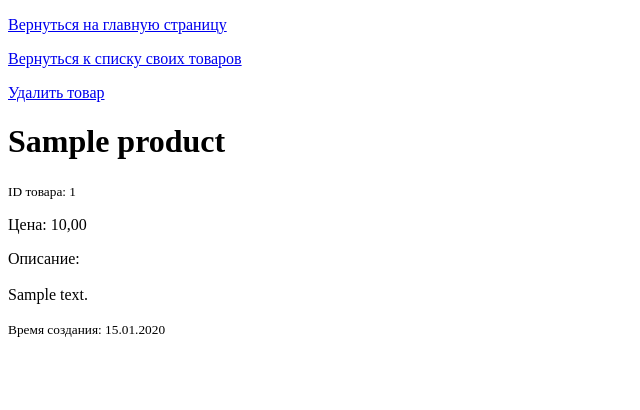
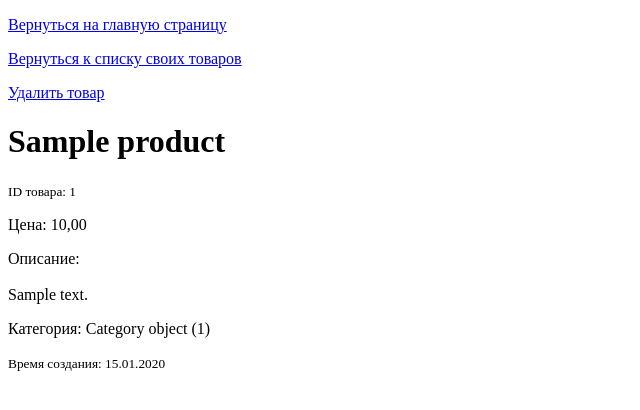
Before and after one commit to bulatsabirow/sabirov_itis_django2k_11100, a Django app: page /product/1 in a window 1280 px wide. Shown: the top 410 px of the page, without its empty margins (0-640 px from the left). Run offline with Django 4.2, Linux system fonts and the light colour scheme; a user stored in the database is signed in; tables that the repository leaves empty hold one stand-in row (values such as "Sample post").

Commit message:
update product view

```diff
--- a/web/templates/web/product.html
+++ b/web/templates/web/product.html
@@ -16,12 +16,21 @@
     {% endif %}
     <h1>{{ product.name }}</h1>
     <p><small>ID товара: {{ product.id }}</small></p>
+    {% if not product.photo %}
+        <p><b>Нет фото</b></p>
+        <br>
+    {% endif %}
     {% if product.count <= 0 %}
         <p><b>Товар отсутствует в продаже</b></p>
     {% else %}
         <p>Цена: {{ product.price }}</p>
     {% endif %}
-    <p>Описание: <br><br>{{ product.description }}</p>
+    <p>Описание: <br><br>{{ product.description }}<br></p>
+    <p>Категория:
+        {% if product.category %}
+            {{ product.category|default_if_none:'Нет категории' }}
+        {% endif %}
+    </p>
     <p>
         <small>Время создания: {{ product.created_at|date:'d.m.Y' }}</small>
     </p>
```
